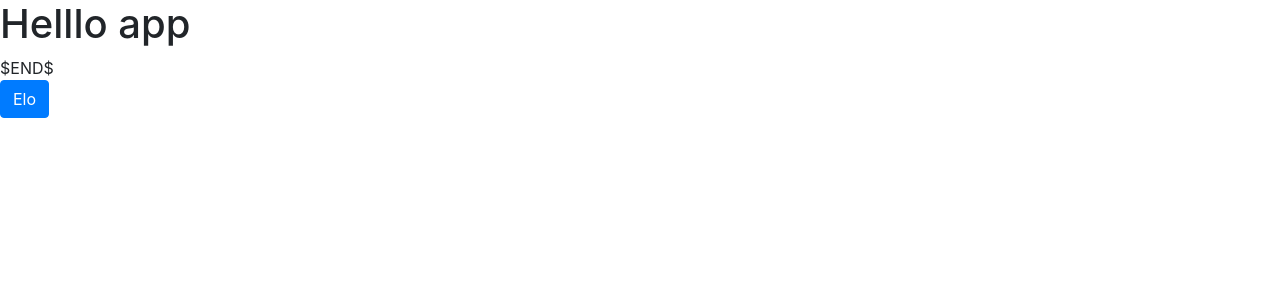
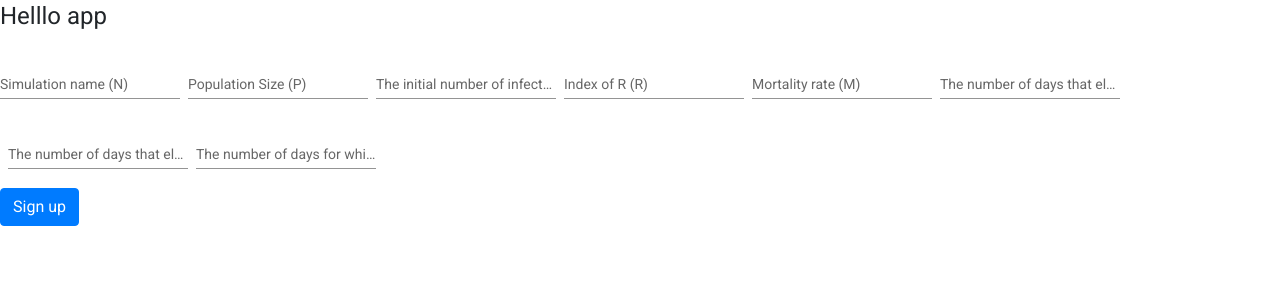
Before and after one commit to gajfska/epidemic, an Angular app: page / in a window 1280 px wide. Shown: the top 300 px of the page. Built offline with nearby package versions, Linux system fonts and the light colour scheme.

Commit message:
Changing form to form from Material Design

```diff
--- a/angular.json
+++ b/angular.json
@@ -24,6 +24,7 @@
               "src/assets"
             ],
             "styles": [
+              "./node_modules/@angular/material/prebuilt-themes/indigo-pink.css",
               "node_modules/bootstrap/dist/css/bootstrap.min.css",
               "src/styles.css"
             ],
@@ -88,6 +89,7 @@
               "src/assets"
             ],
             "styles": [
+              "./node_modules/@angular/material/prebuilt-themes/indigo-pink.css",
               "src/styles.css"
             ],
             "scripts": []
--- a/package.json
+++ b/package.json
@@ -7,15 +7,18 @@
     "build": "ng build",
     "test": "ng test",
     "lint": "ng lint",
-    "e2e": "ng e2e"
+    "e2e": "ng e2e",
+    "postinstall": "ngcc"
   },
   "private": true,
   "dependencies": {
     "@angular/animations": "~11.0.6",
+    "@angular/cdk": "^11.0.3",
     "@angular/common": "~11.0.6",
     "@angular/compiler": "~11.0.6",
     "@angular/core": "~11.0.6",
     "@angular/forms": "~11.0.6",
+    "@angular/material": "^11.0.3",
     "@angular/platform-browser": "~11.0.6",
     "@angular/platform-browser-dynamic": "~11.0.6",
     "@angular/router": "~11.0.6",
--- a/src/app/app.component.html
+++ b/src/app/app.component.html
@@ -1,3 +1,2 @@
 <h1>Helllo app</h1>
 <app-form></app-form>
-<button class="btn btn-primary">Elo</button>
--- a/src/app/app.component.ts
+++ b/src/app/app.component.ts
@@ -1,4 +1,5 @@
 import { Component } from '@angular/core';
+import {FormBuilder, FormControl, FormGroup, Validators} from '@angular/forms';
 
 @Component({
   selector: 'app-root',
@@ -7,4 +8,16 @@ import { Component } from '@angular/core';
 })
 export class AppComponent {
   title = 'epidemic';
+
+
+    options: FormGroup;
+    colorControl = new FormControl('primary');
+    fontSizeControl = new FormControl(16, Validators.min(10));
+
+    constructor(fb: FormBuilder) {
+        this.options = fb.group({
+            color: this.colorControl,
+            fontSize: this.fontSizeControl,
+        });
+    }
 }
--- /dev/null
+++ b/src/app/form/form.component.css
@@ -0,0 +1,3 @@
+.example-container .mat-form-field + .mat-form-field {
+    margin-left: 8px;
+}
--- a/src/app/form/form.component.html
+++ b/src/app/form/form.component.html
@@ -1,10 +1,159 @@
-<!DOCTYPE html>
-<html lang="en">
-<head>
-    <meta charset="UTF-8">
-    <title>$Title$</title>
-</head>
-<body>
-$END$
-</body>
-</html>
+<form class="example-container" (ngSubmit)="onSubmit(f)" #f="ngForm">
+    <mat-form-field appearance="standard">
+        <mat-label>Simulation name (N)</mat-label>
+        <input matInput type="text" placeholder="Ex. Simulation 1" id="nameSimulation" name="nameSimulation" ngModel>
+    </mat-form-field>
+
+    <mat-form-field appearance="standard">
+        <mat-label>Population Size (P)</mat-label>
+        <input matInput type="number" placeholder="Ex. 2" id="populationSize" name="populationSize" ngModel>
+    </mat-form-field>
+
+    <mat-form-field appearance="standard">
+        <mat-label>The initial number of infected people (I)</mat-label>
+        <input matInput type="number" placeholder="Ex. 2" id="initianNumberOfInfectedPeople" name="initianNumberOfInfectedPeople" ngModel>
+    </mat-form-field>
+
+    <mat-form-field appearance="standard">
+        <mat-label>Index of R (R)</mat-label>
+        <input matInput type="number" placeholder="Ex. 2" id="indexOfR" name="indexOfR" ngModel>
+    </mat-form-field>
+
+    <mat-form-field appearance="standard">
+        <mat-label>Mortality rate (M)</mat-label>
+        <input matInput type="number" placeholder="Ex. 2" id="mortalityRate" name="mortalityRate" ngModel>
+    </mat-form-field>
+
+    <mat-form-field appearance="standard">
+        <mat-label>The number of days that elapses from the moment of infection until the sick person recovers (Ti)</mat-label>
+        <input matInput type="number" placeholder="Ex. 2" id="numberDayInfectionToRecover" name="numberDayInfectionToRecover" ngModel>
+    </mat-form-field>
+
+    <mat-form-field appearance="standard">
+        <mat-label>The number of days that elapses from the moment of infection to the patient's death (Tm)</mat-label>
+        <input matInput type="number" placeholder="Ex. 2" id="numberDayInfectionToDeath" name="numberDayInfectionToDeath" ngModel>
+    </mat-form-field>
+
+    <mat-form-field appearance="standard">
+        <mat-label>The number of days for which the simulation is to be performed (Ts)</mat-label>
+        <input matInput type="number" placeholder="Ex. 2" id="numberDaySimulationPerformed" name="numberDaySimulationPerformed" ngModel>
+    </mat-form-field>
+
+
+    <div class="form-group">
+        <button class="btn btn-primary" type="submit" [disabled]="!f.valid">Sign up</button>
+    </div>
+
+
+</form>
+
+<!--<div class="card">-->
+    <!--<h4 class="card-header">Register</h4>-->
+    <!--<div class="card-body">-->
+        <!--<form #authForm="ngForm" (ngSubmit)="onSubmit(authForm)">-->
+
+            <!--<div class="form-group">-->
+                <!--<label for="nameSimulation">Simulation name (N)</label>-->
+                <!--<input-->
+                        <!--type="text"-->
+                        <!--id="nameSimulation"-->
+                        <!--ngModel-->
+                        <!--name="nameSimulation"-->
+                        <!--required-->
+                        <!--class="form-control"-->
+                <!--&gt;-->
+            <!--</div>-->
+
+            <!--<div class="form-group">-->
+                <!--<label for="populationSize">Population Size (P)</label>-->
+                <!--<input-->
+                        <!--type="number"-->
+                        <!--id="populationSize"-->
+                        <!--ngModel-->
+                        <!--name="populationSize"-->
+                        <!--required-->
+                        <!--class="form-control"-->
+                <!--&gt;-->
+            <!--</div>-->
+
+            <!--<div class="form-group">-->
+                <!--<label for="initianNumberOfInfectedPeople">The initial number of infected people (I)</label>-->
+                <!--<input-->
+                        <!--type="number"-->
+                        <!--id="initianNumberOfInfectedPeople"-->
+                        <!--ngModel-->
+                        <!--name="initianNumberOfInfectedPeople"-->
+                        <!--required-->
+                        <!--class="form-control"-->
+                <!--&gt;-->
+            <!--</div>-->
+
+            <!--<div class="form-group">-->
+                <!--<label for="inedxOfR">Indicator showing how many people are infected by one infected person (R)</label>-->
+                <!--<input-->
+                        <!--type="number"-->
+                        <!--id="inedxOfR"-->
+                        <!--ngModel-->
+                        <!--name="inedxOfR"-->
+                        <!--required-->
+                        <!--class="form-control"-->
+                <!--&gt;-->
+            <!--</div>-->
+
+            <!--<div class="form-group">-->
+                <!--<label for="mortalityRate">Mortality rate (M)</label>-->
+                <!--<input-->
+                        <!--type="number"-->
+                        <!--id="mortalityRate"-->
+                        <!--ngModel-->
+                        <!--name="mortalityRate"-->
+                        <!--required-->
+                        <!--class="form-control"-->
+                <!--&gt;-->
+            <!--</div>-->
+
+            <!--<div class="form-group">-->
+                <!--<label for="numberDayInfectionToRecover"> The number of days that elapses from the moment of infection until the sick person recovers (Ti)</label>-->
+                <!--<input-->
+                        <!--type="number"-->
+                        <!--id="numberDayInfectionToRecover"-->
+                        <!--ngModel-->
+                        <!--name="numberDayInfectionToRecover"-->
+                        <!--required-->
+                        <!--class="form-control"-->
+                <!--&gt;-->
+            <!--</div>-->
+
+            <!--<div class="form-group">-->
+                <!--<label for="numberDayInfectionToDeath"> The number of days that elapses from the moment of infection to the patient's death (Tm)</label>-->
+                <!--<input-->
+                        <!--type="number"-->
+                        <!--id="numberDayInfectionToDeath"-->
+                        <!--ngModel-->
+                        <!--name="numberDayInfectionToDeath"-->
+                        <!--required-->
+                        <!--class="form-control"-->
+                <!--&gt;-->
+            <!--</div>-->
+
+            <!--<div class="form-group">-->
+                <!--<label for="numberDaySimulationPerformed"> The number of days for which the simulation is to be performed (Ts)</label>-->
+                <!--<input-->
+                        <!--type="number"-->
+                        <!--id="numberDaySimulationPerformed"-->
+                        <!--ngModel-->
+                        <!--name="numberDaySimulationPerformed"-->
+                        <!--required-->
+                        <!--class="form-control"-->
+                <!--&gt;-->
+            <!--</div>-->
+
+
+
+            <!--<div class="form-group">-->
+                <!--<button class="btn btn-primary" type="submit" [disabled]="!authForm.valid"> Save </button>-->
+            <!--</div>-->
+
+        <!--</form>-->
+    <!--</div>-->
+<!--</div>-->
--- a/src/app/form/form.component.ts
+++ b/src/app/form/form.component.ts
@@ -1,7 +1,22 @@
-import {Component} from '@angular/core';
+import {Component, ViewChild} from '@angular/core';
+import {NgForm} from '@angular/forms';
 
 @Component({
     selector: 'app-form',
     templateUrl: './form.component.html',
+    styleUrls: ['./form.component.css']
 })
-export class FormComponent{}
+export class FormComponent {
+    @ViewChild('f', {static: false}) slForm: NgForm;
+
+
+    onSubmit(form: NgForm): void {
+        if (!form.valid) {
+            return;
+        }
+        const value = form.value;
+
+        console.log(form.value);
+        console.log(value.populationSize);
+    }
+}
--- a/src/index.html
+++ b/src/index.html
@@ -6,8 +6,10 @@
   <base href="/">
   <meta name="viewport" content="width=device-width, initial-scale=1">
   <link rel="icon" type="image/x-icon" href="favicon.ico">
+  <link href="https://fonts.googleapis.com/css?family=Roboto:300,400,500&display=swap" rel="stylesheet">
+  <link href="https://fonts.googleapis.com/icon?family=Material+Icons" rel="stylesheet">
 </head>
-<body>
+<body class="mat-typography">
   <app-root></app-root>
 </body>
 </html>
--- a/src/styles.css
+++ b/src/styles.css
@@ -1 +1,4 @@
 /* You can add global styles to this file, and also import other style files */
+
+html, body { height: 100%; }
+body { margin: 0; font-family: Roboto, "Helvetica Neue", sans-serif; }
```
Also changed, not shown: src/app/app.module.ts (+19 -1 lines), 1 other file (tests, documents, lock files or other folders).
